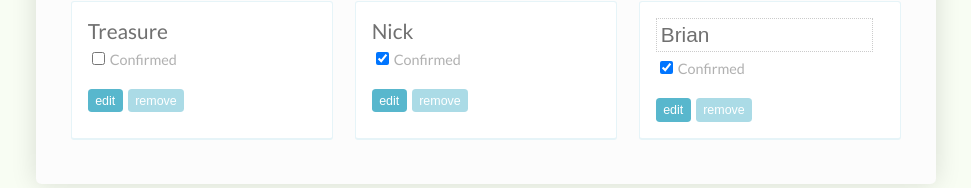
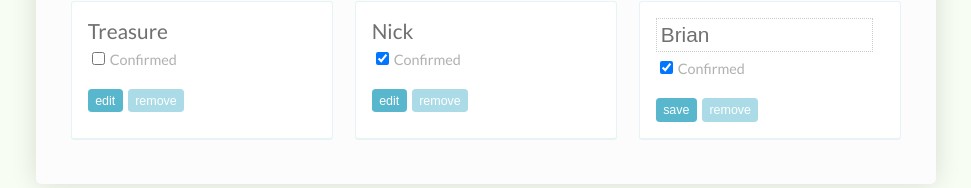
Before and after one commit to bliotti/rsvp-site, a React (Create React App) app: page / in a window 1280 px wide. Shown: the part 492-680 px from the top of the page, without its empty margins (154-1125 px from the left). Built offline with nearby package versions, Linux system fonts and the light colour scheme.

Commit message:
Name Edits Saveed to State

```diff
--- a/src/App.js
+++ b/src/App.js
@@ -39,6 +39,15 @@ class App extends Component {
     this.toggleGuestPropertyAt('isConfirmed', index)
 
   toggleEditingAt = index => this.toggleGuestPropertyAt('isEditing', index)
+
+  setNameAt = (name, indexToChange) =>
+    this.setState({
+      guests: addIndex(map)(
+        (guest, index) =>
+          index === indexToChange ? { ...guest, name } : guest,
+        this.state.guests
+      )
+    })
 
   getTotalInvited = () => this.state.guests.length
   // getAttendingGuests = () =>
@@ -92,6 +101,7 @@ class App extends Component {
             guests={this.state.guests}
             toggleConfirmationAt={this.toggleConfirmationAt}
             toggleEditingAt={this.toggleEditingAt}
+            setNameAt={this.setNameAt}
           />
         </div>
       </div>
--- a/src/Guest.js
+++ b/src/Guest.js
@@ -1,28 +1,48 @@
 import React from 'react'
 import PropTypes from 'prop-types'
 import GuestName from './GuestName'
-const Guest = props => (
+
+const Guest = props => {
+  const {
+    isEditing,
+    isConfirmed,
+    handleConfirmation,
+    setName,
+    handleToggleEditing,
+    name
+  } = props
+
+  return (
     <li>
-    <GuestName isEditing={props.isEditing}>{props.name}</GuestName>
+      <GuestName
+        isEditing={isEditing}
+        handleNameEdits={e => setName(e.target.value)}
+      >
+        {name}
+      </GuestName>
       <label>
         <input
           type="checkbox"
-        checked={props.isConfirmed}
-        onChange={props.handleConfirmation}
+          checked={isConfirmed}
+          onChange={handleConfirmation}
         />
         Confirmed
       </label>
-    <button onClick={props.handleToggleEditing}>edit</button>
+      <button onClick={handleToggleEditing}>
+        {!isEditing ? 'edit' : 'save'}
+      </button>
       <button>remove</button>
     </li>
   )
+}
 
 Guest.propTypes = {
   name: PropTypes.string.isRequired,
   isConfirmed: PropTypes.bool.isRequired,
   isEditing: PropTypes.bool.isRequired,
   handleConfirmation: PropTypes.func.isRequired,
-  handleToggleEditing: PropTypes.func.isRequired
+  handleToggleEditing: PropTypes.func.isRequired,
+  setName: PropTypes.func.isRequired
 }
 
 export default Guest
--- a/src/GuestList.js
+++ b/src/GuestList.js
@@ -14,6 +14,7 @@ const GuestList = props => (
           isEditing={guest.isEditing}
           handleConfirmation={() => props.toggleConfirmationAt(index)}
           handleToggleEditing={() => props.toggleEditingAt(index)}
+          setName={text => props.setNameAt(text, index)}
         />
       ),
       props.guests
@@ -24,7 +25,8 @@ const GuestList = props => (
 GuestList.propTypes = {
   guests: PropTypes.array.isRequired,
   toggleConfirmationAt: PropTypes.func.isRequired,
-  toggleEditingAt: PropTypes.func.isRequired
+  toggleEditingAt: PropTypes.func.isRequired,
+  setNameAt: PropTypes.func.isRequired
 }
 
 export default GuestList
--- a/src/GuestName.js
+++ b/src/GuestName.js
@@ -3,13 +3,18 @@ import PropTypes from 'prop-types'
 
 const GuestName = props =>
   props.isEditing ? (
-    <input type="text" value={props.children} />
+    <input
+      type="text"
+      value={props.children}
+      onChange={props.handleNameEdits}
+    />
   ) : (
     <span>{props.children}</span>
   )
 
 GuestName.propTypes = {
-  isEditing: PropTypes.bool.isRequired
+  isEditing: PropTypes.bool.isRequired,
+  handleNameEdits: PropTypes.func.isRequired
 }
 
 export default GuestName
```
Lines whose indentation alone changed are shown as unchanged.
